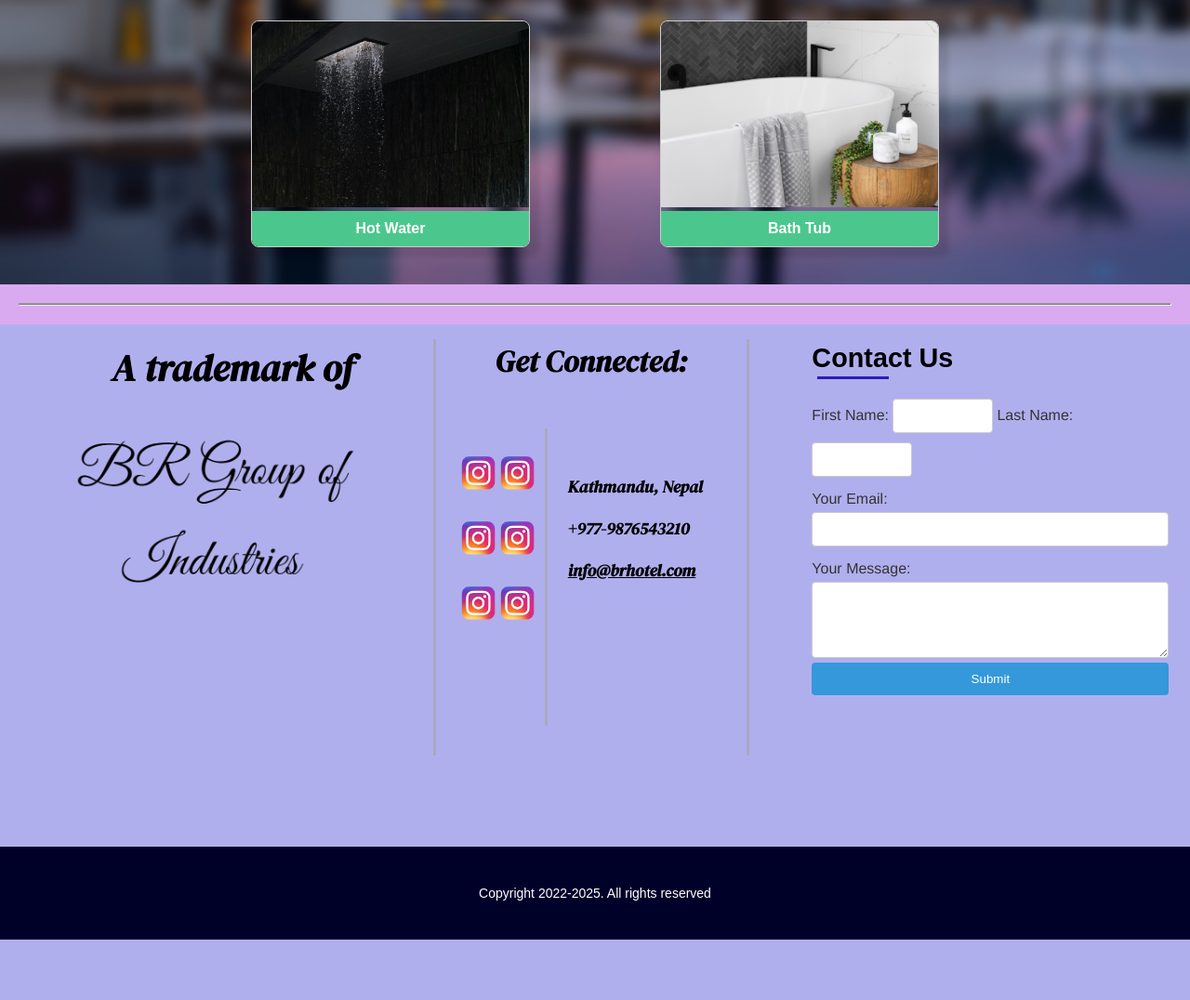
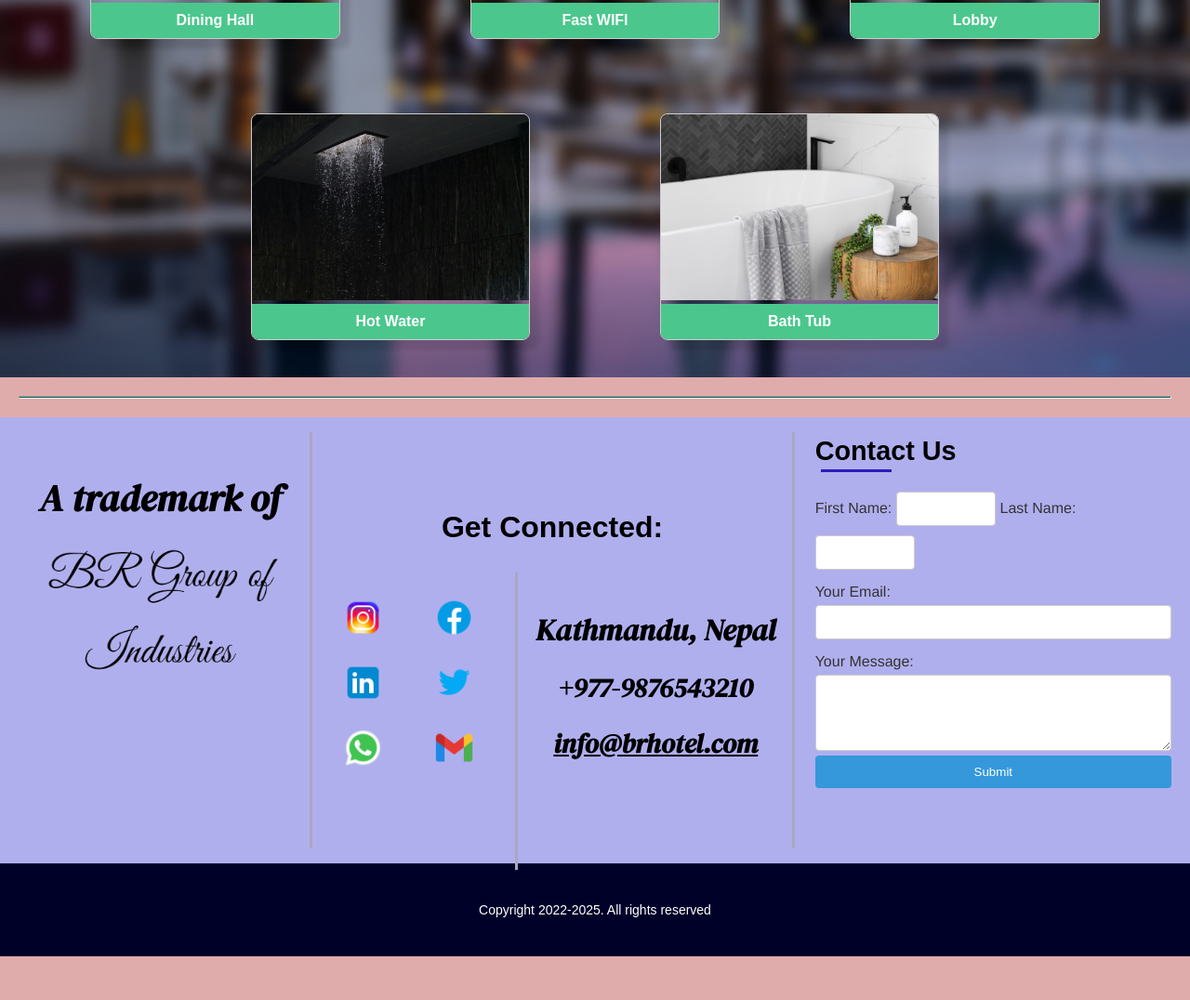
Before and after one commit to bijayrauniyar0/Hotel-Booking-System, a PHP site: page /HTML/index.html in a window 1280 px wide. Shown: the part 1328-2404 px from the top of the page at 93% size. Before the commit the page ends 2339 px from the top, so only its background shows below. Run offline with PHP 8.4, Linux system fonts and the light colour scheme.

Commit message:
edits in footer

```diff
--- a/HTML/index.html
+++ b/HTML/index.html
@@ -138,7 +138,7 @@
 
         <div class="vertical"></div>
         <!-- vertical line for border -->
-        <section class="mid">
+        <section class="mid-footer">
         <h2 class="mid-heading">Get Connected:</h2>
         <div class="horizental"></div>
 
@@ -149,23 +149,23 @@
                 <a href="#"><img src="/images/insta.png" alt=""></a>
             </div>
             <div class="icon-box">
-                        <a href="#"><img src="/images/insta.png" alt=""></a>
+                <a href="#"><img src="/images/fb.png" alt=""></a>
             </div>
             </div>
             <div class="image-row">
             <div class="icon-box">
-                        <a href="#"><img src="/images/insta.png" alt=""></a>
+                <a href="#"><img src="/images/linkedin.png" alt=""></a>
             </div>
             <div class="icon-box">
-                        <a href="#"><img src="/images/insta.png" alt=""></a>
+                <a href="#"><img src="/images/twitter.png" alt=""></a>
             </div>
             </div>
             <div class="image-row">
             <div class="icon-box">
-                        <a href="#"><img src="/images/insta.png" alt=""></a>
+                <a href="#"><img src="/images/whatsapp.png" alt=""></a>
             </div>
             <div class="icon-box">
-                        <a href="#"><img src="/images/insta.png" alt=""></a>
+                <a href="#"><img src="/images/gmail.png" alt=""></a>
             </div>
             </div>
         </div>
@@ -179,6 +179,7 @@
     </div>
   </div>
 </section>
+
 
 
 
--- a/css/footer.css
+++ b/css/footer.css
@@ -2,8 +2,8 @@
 
 footer{
     display: flex;
-    justify-content: space-around;
-    height: 100%;
+    justify-content: space-between;
+    height: 60vh;
     background: #b0afee;
   }
 
@@ -18,14 +18,16 @@
   /* left-section, signature */
   .left-section{
     margin-left: 12px;
-    width: 30%;
+    width: 25%;
+    margin-top: 40px;
   }
 
   .left-section .sign-h2{
     color: #000000;
     font-family: 'DM Serif Display', serif;
     font-size: 2.5rem;
-    margin: 20px 10px 40px 85px;
+    text-align: center;
+    margin: 20px 0;
   }
 
   .left-section .sign{
@@ -34,21 +36,22 @@
 
 
 
-
   /* mid section */
   .mid-heading {
-    text-align: center;
+    text-align: left;
     color: #000000;
     font-size: 2rem;
-    margin-bottom: 20px;
-    margin-top: 18px;
+    margin: 100px 0 40px 0;
+
   }
 
 
-  .mid {
+  .mid-footer{
     display: flex;
     flex-direction: column;
     align-items: center;
+    justify-content: space-around;
+    width: 40%;
   }
 
   .sub-sections {
@@ -56,25 +59,26 @@
     width: 100%;
     align-items: center;
     justify-content: space-around;
+    margin-top: -50px;
   }
 
   .mid-left {
-    width: 30%; /* Adjust the width as needed */
+    width: 40%; /* Adjust the width as needed */
     margin: 0;
     height: 50vh;
   }
 
   .mid-right {
-    width: 65%; /* Adjust the width as needed */
-    margin: 0;
+    width: 55%; /* Adjust the width as needed */
+    margin-bottom: 20px;
     height: 50vh;
   }
 
   /*  social media*/
   .image-row {
     display: flex;
-    justify-content: space-between;
-    margin: 20px 10px 30px -20px;
+    justify-content: space-around;
+    margin: 20px 10px 30px 0px;
   }
 
   .icon-box {
@@ -86,11 +90,11 @@
   }
 
   .icon-box img {
-    width: 40px;
-    height: 40px;
+    width: 45px;
+    height: 45px;
   }
 
-  .mid .mid-vertical{
+  .mid-footer .mid-vertical{
     height: 40vh;
     width: 3px;
     background: rgb(170, 168, 190);
@@ -100,25 +104,27 @@
 
   /* mid right */
   .mid-right{
-    margin-left: 22px;
     margin-top: 80px;
   }
-  .mid h2{
+  .mid-footer .sub-sections h2{
     color: #000000;
     font-family: 'DM Serif Display', serif;
     margin-bottom: 20px;
+    text-align: center;
 
   }
-  .mid .email{
+  .mid-footer .email{
     text-decoration: underline;
     font-style: italic;
-    font-size: 18px;
+    font-size: 1.8rem;
+    color: rgb(46, 46, 206);
   }
-  .mid .number{
-    font-size: 18px;
+  .mid-footer .number{
+    font-size: 1.8rem;
+
   }
-  .mid .location{
-    font-size: 18px;
+  .mid-footer .location{
+    font-size: 2rem;
   }
 
   /* footer, contact form */
@@ -137,7 +143,7 @@
   }
   .right-section{
     width: 30%;
-    margin-left:20px ;
+    margin: 0 20px;
   }
 
   form {
--- a/css/index.css
+++ b/css/index.css
@@ -1,7 +1,7 @@
 /* Add this to your existing CSS */
 .slideshow-container {
     max-width: 100%;
-    max-height: 575px; /* Set a maximum height for the slideshow */
+    max-height: 675px; /* Set a maximum height for the slideshow */
     overflow: hidden; /* Hide overflow to prevent overlapping */
     position: relative;
     margin: auto;
@@ -72,7 +72,7 @@
   background-color: rgba(0, 0, 0, 0.8);
 }
 hr{
-  background: gray;
+  background: rgb(7, 104, 88);
   margin: 20px;
   height: 3px;
 }
--- a/css/menu.css
+++ b/css/menu.css
@@ -5,7 +5,7 @@
 }
 
 body {
-  background-color: rgb(218, 170, 240);
+  background-color: rgb(224, 171, 171);
   color: rgb(56, 56, 56);
   font-family: 'Poppins', sans-serif;
 }
@@ -15,7 +15,7 @@
   align-items: center;
   justify-content: space-around;
   height: 59px;
-  background-color: rgb(130, 154, 219);
+  background-color: rgb(255, 252, 252);
   position: fixed;
   width: 100%;
   top: 0;
@@ -35,7 +35,7 @@
 
 nav ul li a {
   text-decoration: none;
-  color:rgb(56, 56, 56);
+  color:rgb(0, 0, 0);
 }
 
 /* Style for the submenu */
@@ -49,9 +49,9 @@
   max-height: 0;
   overflow: hidden;
   transition: max-height 0.3s ease, opacity 0.3s ease;
-  background-color: rgb(130, 154, 219);
+  background-color: rgb(255, 255, 255);
   box-shadow: 0 0 10px rgba(0, 0, 0, 0.1);
-  border: 1px solid #ccc;
+  border: 1px solid #7884f0;
   border-radius: 10px;
   margin-top: 10px;
   z-index: 2;
```
Also changed, not shown: HTML/about.html (+6 -6 lines), HTML/adminLogin.html (+6 -6 lines), HTML/contact.html (+6 -6 lines), HTML/guestLogin.html (+6 -6 lines), HTML/login.html (+6 -6 lines), HTML/reservations.html (+6 -6 lines), images/fb.png, images/gmail.png (added), images/insta.png, images/linkedin.png, images/twitter.png (added), images/whatsapp.png (added). Lines whose indentation alone changed are shown as unchanged.
